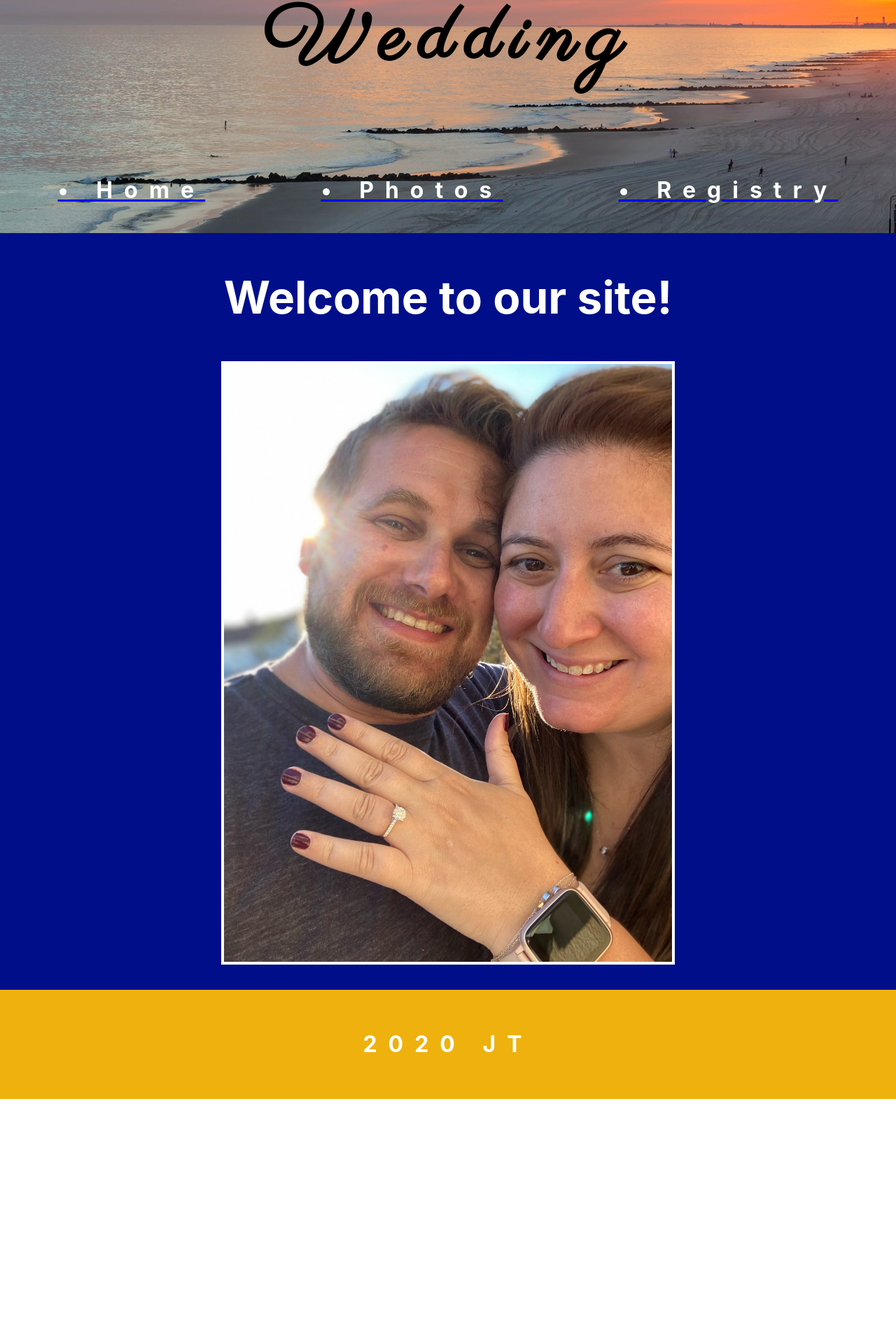
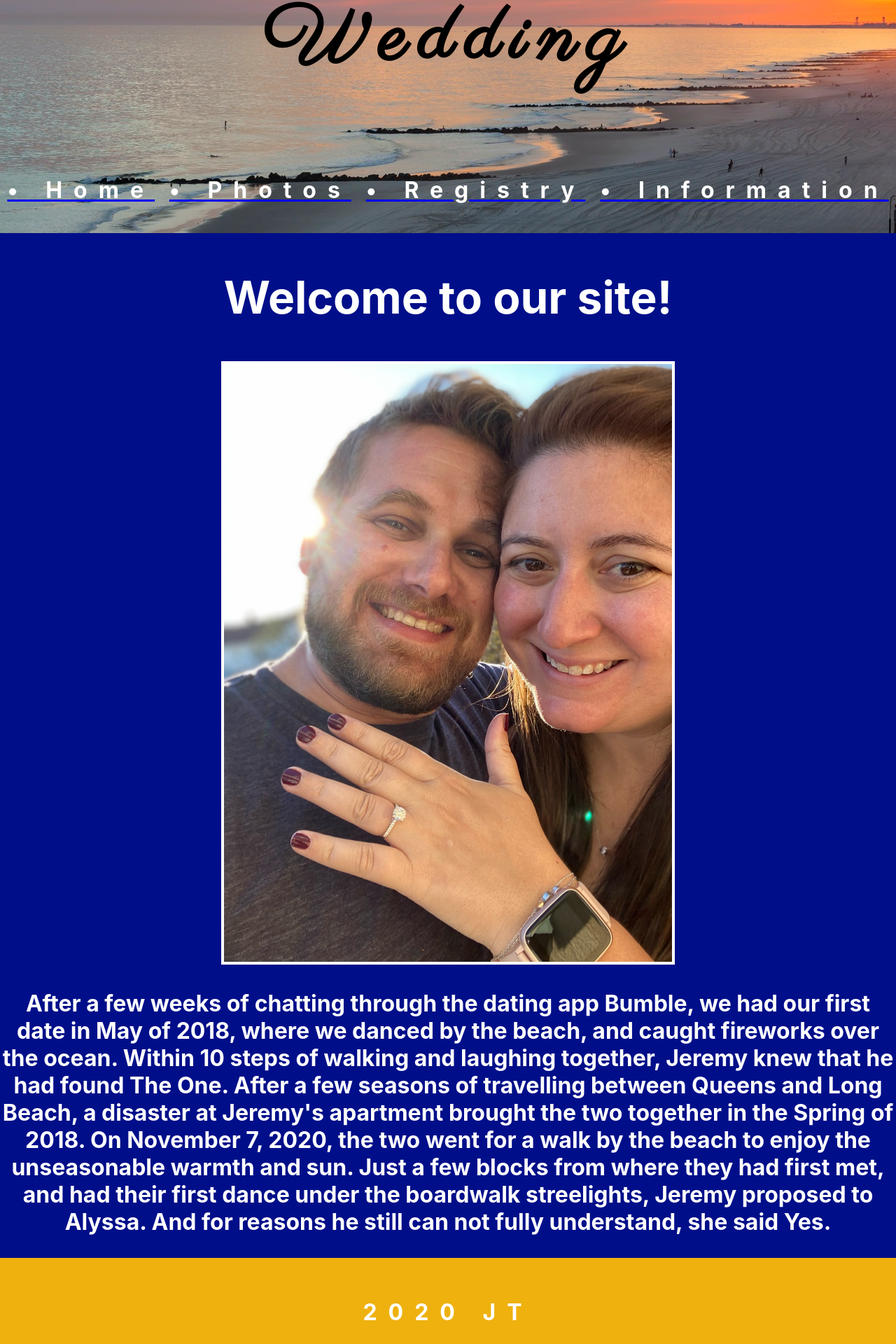
Before and after one commit to taubman33/wedding-site, a React (Create React App) app in the folder wedding-site/: page / in a window 1280 px wide. Shown: the part 279-2199 px from the top of the page at 70% size. Before the commit the page ends 1849 px from the top, so only its background shows below. Built offline with nearby package versions, Linux system fonts and the light colour scheme.

Commit message:
first draft finished

```diff
--- a/wedding-site/src/components/Home.jsx
+++ b/wedding-site/src/components/Home.jsx
@@ -10,7 +10,18 @@ return (
 
         <div className="photo-container">
      <img src={P10} className="photo" id="auburnhair"/>
-</div>
+
+        </div>
+
+        <div className="home-text-container">
+        <div className="home-text">
+            <h3> After a few weeks of chatting through the dating app Bumble, we had our first date in May of 2018, where we
+                danced by the beach, and caught fireworks over the ocean. Within 10 steps of walking and laughing together, Jeremy knew that he had found The One.
+                After a few seasons of travelling between Queens and Long Beach, a disaster at Jeremy's apartment brought the two together in the Spring of 2018. On November 7, 2020,
+                the two went for a walk by the beach to enjoy the unseasonable warmth and sun. Just a few blocks from where they had first met, and had their first dance under the boardwalk streelights,
+                Jeremy proposed to Alyssa. And for reasons he still can not fully understand, she said Yes.  </h3>
+                </div>
+         </div>
     </div>
 
 
--- /dev/null
+++ b/wedding-site/src/components/Info.jsx
@@ -0,0 +1,14 @@
+import React from 'react'
+import P8 from '../photos/photo8.jpg'
+
+export default function Info () {
+    return (
+        <div className ="Info">
+            <h2> No information scheduled yet, check back for updates!</h2>
+            <img src={P8} className="photo" alt ="image" id="beach1"/>
+        </div>
+
+
+
+    )
+}
--- a/wedding-site/src/components/Main.jsx
+++ b/wedding-site/src/components/Main.jsx
@@ -3,6 +3,7 @@ import { Route, Link } from 'react-router-dom'
 import Photos from './Photos'
 import Home from './Home'
 import Reg from './Reg'
+import Info from './Info'
 
 export default function Main () {
 return (
@@ -13,6 +14,7 @@ return (
     <Route exact path ="/" component={Home}/>
     <Route exact path ="/photos" component={Photos}/>
     <Route exact path ="/registry" component={Reg}/>
+    <Route exact path ="/info" component={Info}/>
 
 
 </div>
--- a/wedding-site/src/components/Nav.jsx
+++ b/wedding-site/src/components/Nav.jsx
@@ -18,6 +18,10 @@ export default function Nav () {
                   <Link to= '/registry'><h4> • Registry</h4> </Link>
                   </div>
 
+                  <div className="navbar-link">
+                  <Link to= '/info'><h4> • Information</h4> </Link>
+                  </div>
+
         </div>
     )
 }
```
